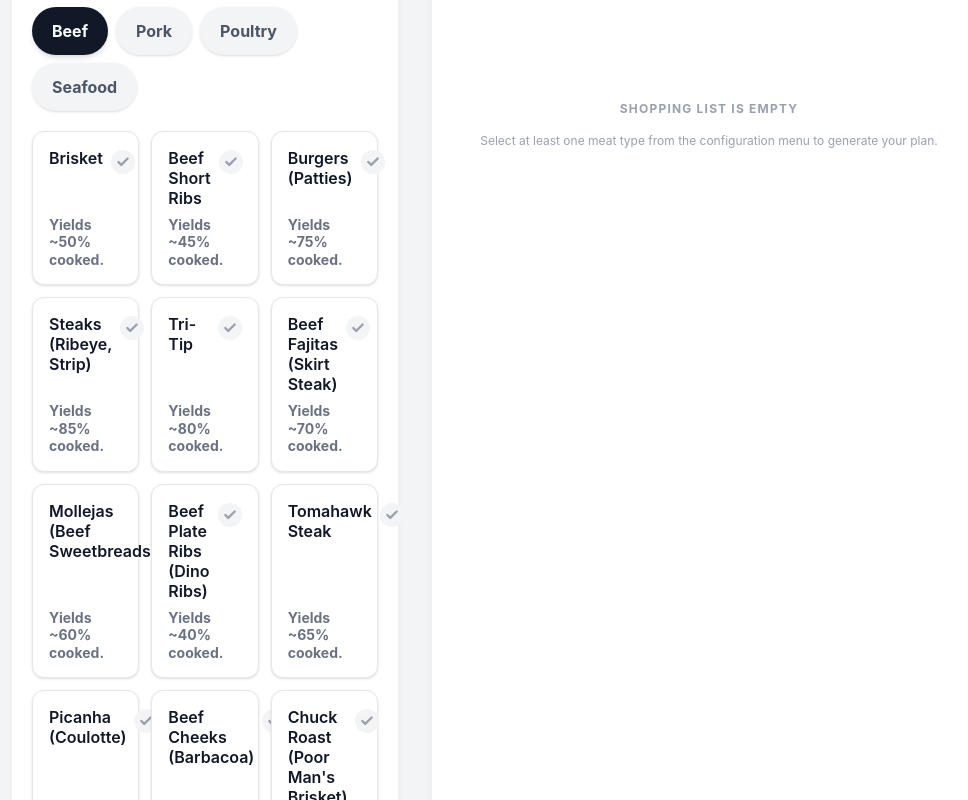
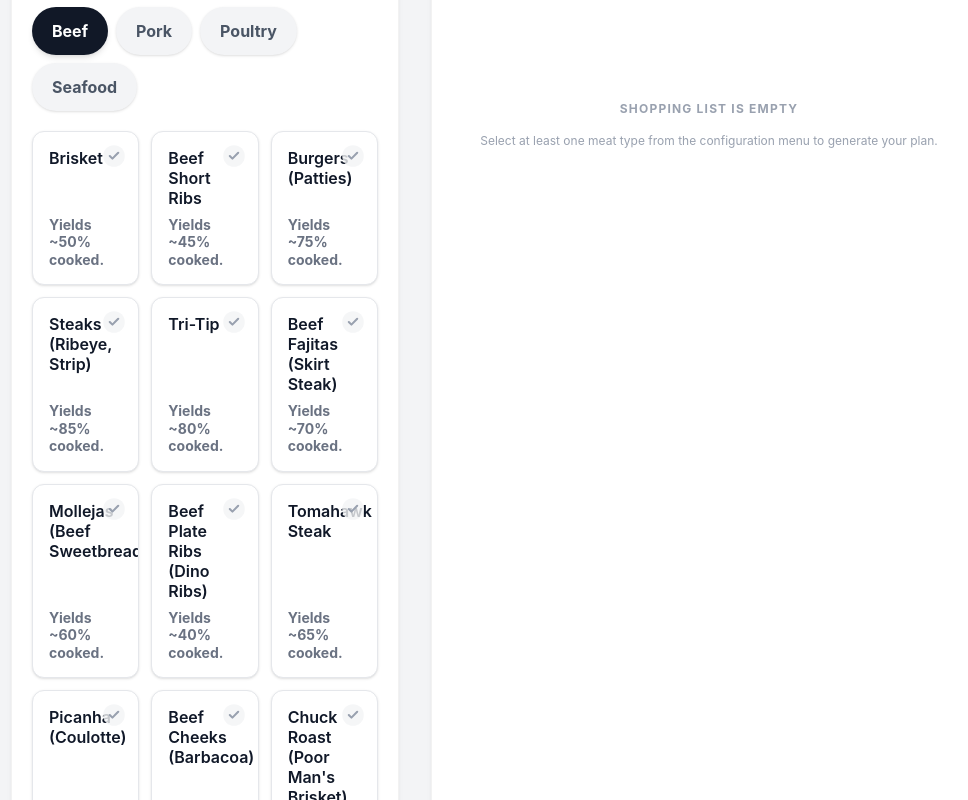
Before and after one commit to edwardopuente-tech/meatmath.app, a React (Vite) app: page / in a window 1280 px wide. Shown: the part 1300-2100 px from the top of the page, without its empty margins (141-1109 px from the left). Built offline with nearby package versions, Linux system fonts and the light colour scheme.

Commit message:
Add files via upload

```diff
--- a/src/components/MeatPicker.tsx
+++ b/src/components/MeatPicker.tsx
@@ -51,23 +51,23 @@ export function MeatPicker({ selectedMeats, onChange }: Props) {
             <div
               key={meat.id}
               onClick={() => toggleMeat(meat)}
-              className={`px-4 py-4 border rounded-xl cursor-pointer transition-all flex flex-col justify-between min-h-[100px] active:scale-95 ${
+              className={`relative px-4 py-4 border rounded-xl cursor-pointer transition-all flex flex-col justify-between min-h-[110px] active:scale-95 overflow-hidden ${
                 isSelected
                   ? 'border-bbq-orange bg-bbq-orange text-white shadow-md'
                   : 'border-gray-200 bg-white shadow-sm'
               }`}
             >
-              <div className="flex justify-between items-start mb-2 gap-2">
+              <div className="flex justify-between items-start mb-2 gap-8">
                 <span className={`text-base font-semibold leading-tight break-words ${isSelected ? 'text-white' : 'text-gray-900'}`}>
                   {meat.name}
                 </span>
-                <div className={`w-6 h-6 rounded-full flex items-center justify-center flex-shrink-0 mt-0.5 ${
-                  isSelected ? 'bg-white text-bbq-orange shadow-sm' : 'bg-gray-100 text-gray-400'
+                <div className={`absolute top-3 right-3 w-6 h-6 rounded-full flex items-center justify-center shrink-0 transition-all ${
+                  isSelected ? 'bg-white text-bbq-orange shadow-sm scale-100' : 'bg-gray-100/80 text-gray-400 scale-90'
                 }`}>
                   <Check size={14} strokeWidth={4} />
                 </div>
               </div>
-              <p className={`text-sm leading-tight font-bold ${isSelected ? 'text-orange-50' : 'text-gray-500'}`}>
+              <p className={`text-sm leading-tight font-bold mt-auto ${isSelected ? 'text-orange-50' : 'text-gray-500'}`}>
                 Yields ~{Math.round(meat.yieldPercentage * 100)}% cooked.
               </p>
             </div>
```
